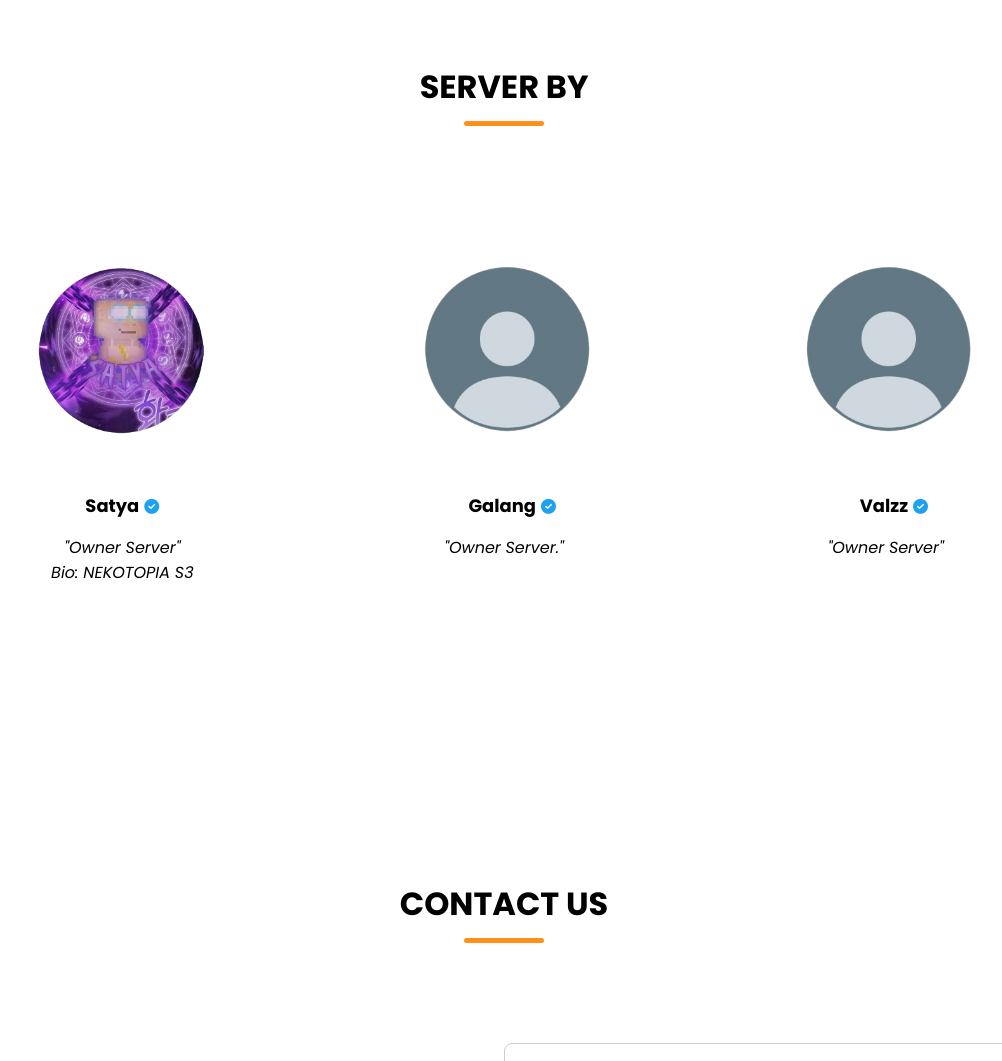
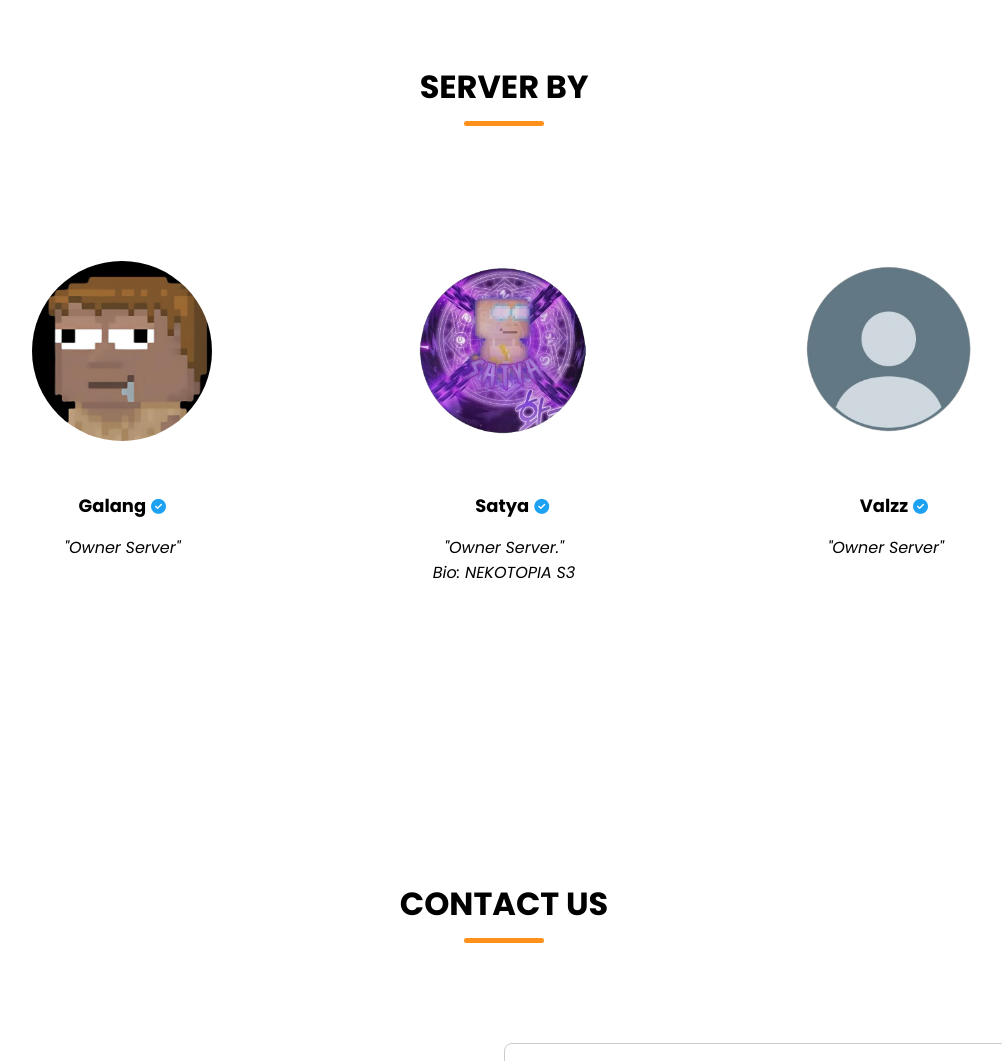
Before and after one commit to NekotopiaS3/NekotopiaS3-Official-Web, a plain HTML site: page index.html in a window 1280 px wide. Shown: the part 1655-2716 px from the top of the page, without its empty margins (136-1138 px from the left). Drawn offline with nearby package versions, Linux system fonts and the light colour scheme; a web font is replaced by a local one.

Commit message:
Update index.html

```diff
--- a/index.html
+++ b/index.html
@@ -98,14 +98,14 @@ UNLIMITED ROLE: <br />
             <div class="slider-wrapper">
               <ul class="testimonials-list swiper-wrapper">
                 <li class="testimonial swiper-slide">
-                  <img src="s.png" alt="User" class="user-image" />
-                  <h3 class="name">ㅤSatya<i class="fas fa-check-circle blue-tick"></i>ㅤ</h3>
-                  <i class="feedback">"Owner Server" <br />Bio: NEKOTOPIA S3</i>
+                  <img src="galang.jpg" alt="User" class="user-image" />
+                  <h3 class="name">ㅤGalang<i class="fas fa-check-circle blue-tick"></i>ㅤ</h3>
+                  <i class="feedback">"Owner Server"</i>
                 </li>
                 <li class="testimonial swiper-slide">
-                  <img src="satya.png" alt="User" class="user-image" />
-                  <h3 class="name">ㅤGalang<i class="fas fa-check-circle blue-tick"></i></h3>
-                  <i class="feedback">"Owner Server."</i>
+                  <img src="s.png" alt="User" class="user-image" />
+                  <h3 class="name">ㅤSatya<i class="fas fa-check-circle blue-tick"></i></h3>
+                  <i class="feedback">"Owner Server."<br />Bio: NEKOTOPIA S3</i>
                 </li>
                 <li class="testimonial swiper-slide">
                   <img src="satya.png" alt="User" class="user-image" />
```
